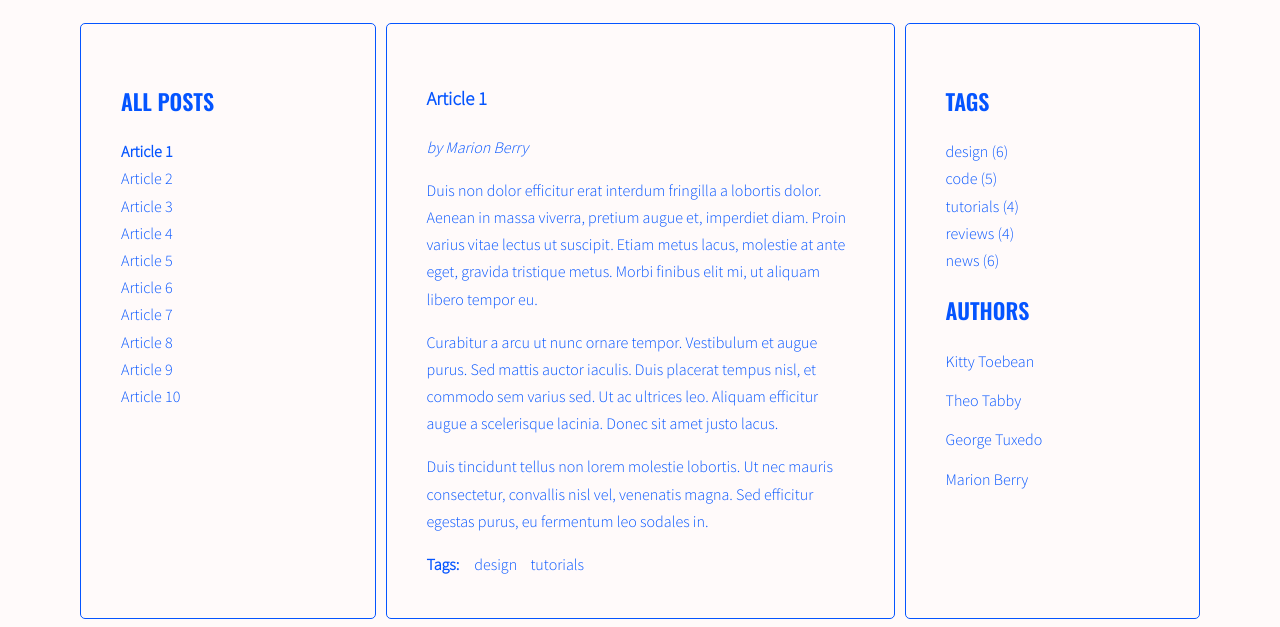
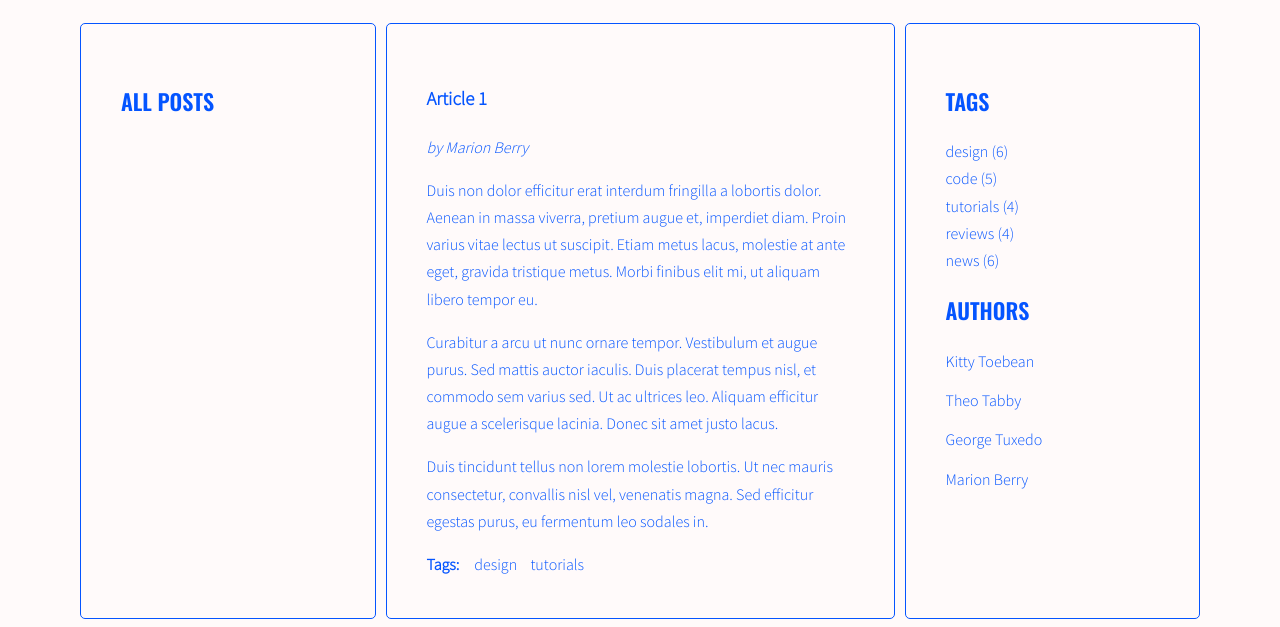
Before and after one commit to dbrepo1992/javascript-blog-third-attempt, a website: page index.html in a window 1280 px wide. Shown: the part 220-847 px from the top of the page. Drawn offline with nearby package versions, Linux system fonts and the light colour scheme.

Commit message:
added new algorythm recipe with necesarry constances, removed contents of titleList and deleted unnecesarry <li> tags from html

```diff
--- a/index.html
+++ b/index.html
@@ -15,16 +15,6 @@
             <aside class="sidebar">
               <h2 class="section-title">All posts</h2>
               <ul class="list titles">
-                <li><a href="#article-1" class="active"><span>Article 1</span></a></li>
-                <li><a href="#article-2"><span>Article 2</span></a></li>
-                <li><a href="#article-3"><span>Article 3</span></a></li>
-                <li><a href="#article-4"><span>Article 4</span></a></li>
-                <li><a href="#article-5"><span>Article 5</span></a></li>
-                <li><a href="#article-6"><span>Article 6</span></a></li>
-                <li><a href="#article-7"><span>Article 7</span></a></li>
-                <li><a href="#article-8"><span>Article 8</span></a></li>
-                <li><a href="#article-9"><span>Article 9</span></a></li>
-                <li><a href="#article-10"><span>Article 10</span></a></li>
               </ul>
             </aside>
             <section class="posts">
--- a/js/script.js
+++ b/js/script.js
@@ -38,6 +38,34 @@ const titleClickHandler = function(event){
   targetArticle.classList.add('active');
   console.log('active for correct article', targetArticle);
 
+  const optArticleSelector = '.post',
+    optTitleSelector = '.post-title',
+    optTitleListSelector = '.titles';
+
+  function generateTitleLinks(){
+
+    /* remove contents of titleList */
+
+    const titleList = document.querySelector(optTitleListSelector).innerHTML = '';
+    console.log('title list', titleList);
+
+    /* for each article */
+
+    /* get the article id */
+
+    /* find the title element */
+
+    /* get the title from the title element */
+
+    /* create HTML of the link */
+
+    /* insert link into titleList */
+
+  }
+
+  generateTitleLinks();
+
+
 };
 
 const links = document.querySelectorAll('.titles a');
```
